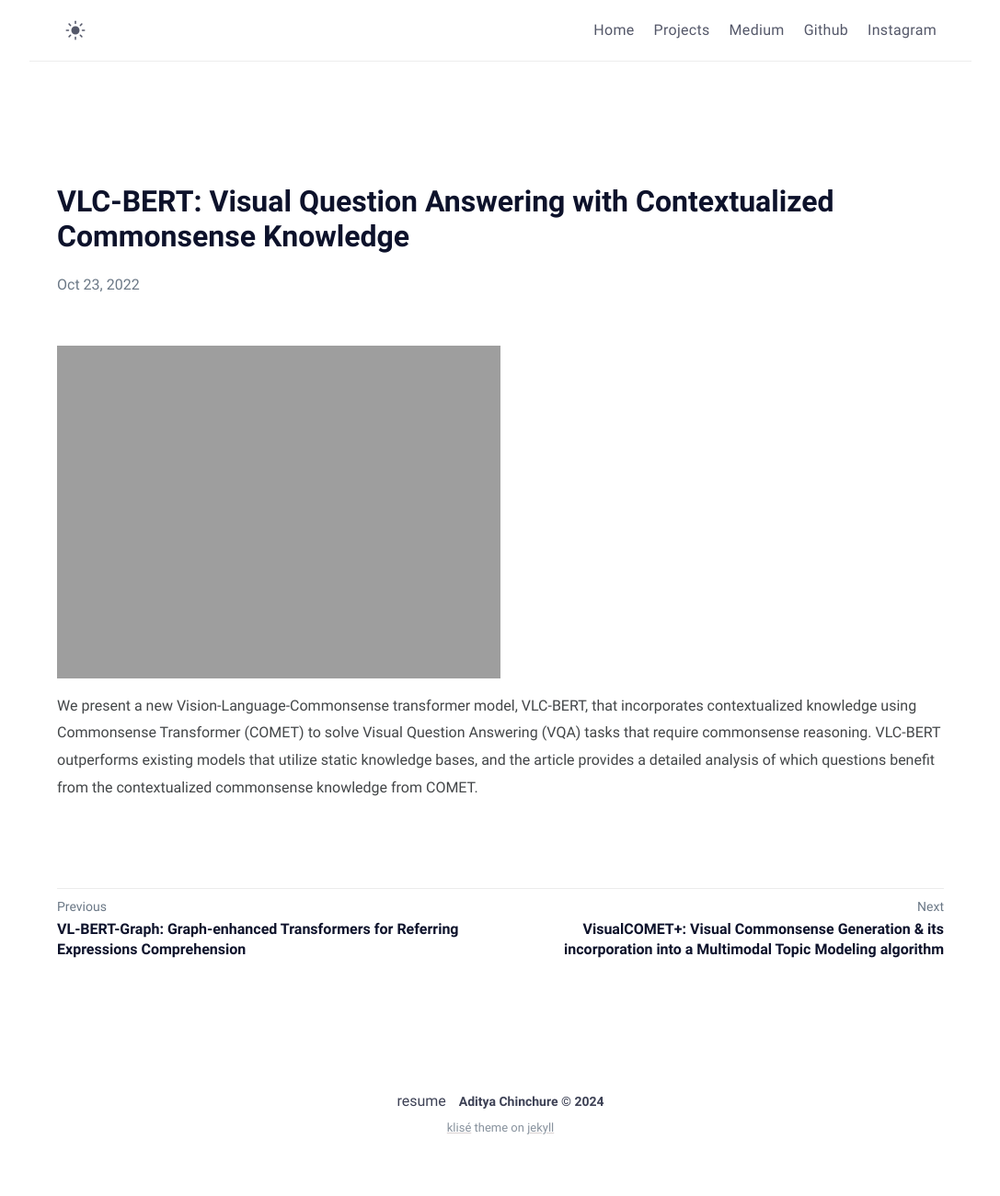
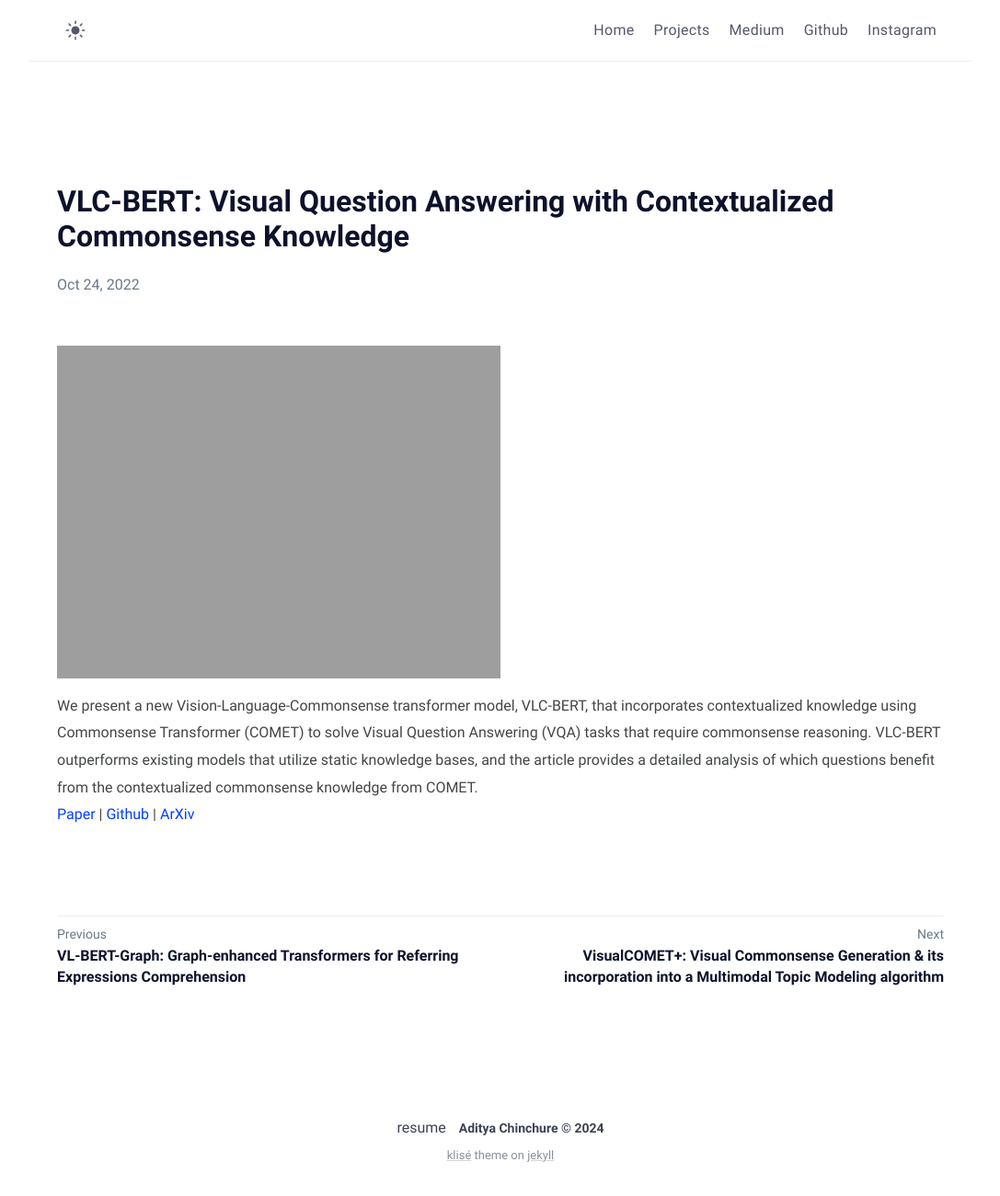
Before and after one commit to aditya10/aditya10.github.io, a Jekyll site: the page built from _posts/vlc-bert/2022-10-11-vlc-bert.md, in a window 1280 px wide. Shown: the whole page at 92% size, without its empty margins (96-1183 px from the left). Built offline with Jekyll 4.4.1, drawn with Linux system fonts in a browser that asks for light colours; before the commit the page ends 1271 px from its top, so only the background shows below that.

Commit message:
Old updates

```diff
--- a/_posts/vlc-bert/2022-10-11-vlc-bert.md
+++ b/_posts/vlc-bert/2022-10-11-vlc-bert.md
@@ -9,4 +9,5 @@
 image: assets/posts/vlc-bert/vlc-bert.png
 description: We present a new Vision-Language-Commonsense transformer model, VLC-BERT, that incorporates contextualized knowledge using Commonsense Transformer (COMET) to solve Visual Question Answering (VQA) tasks that require commonsense reasoning.
 ---
-We present a new Vision-Language-Commonsense transformer model, VLC-BERT, that incorporates contextualized knowledge using Commonsense Transformer (COMET) to solve Visual Question Answering (VQA) tasks that require commonsense reasoning. VLC-BERT outperforms existing models that utilize static knowledge bases, and the article provides a detailed analysis of which questions benefit from the contextualized commonsense knowledge from COMET.
+We present a new Vision-Language-Commonsense transformer model, VLC-BERT, that incorporates contextualized knowledge using Commonsense Transformer (COMET) to solve Visual Question Answering (VQA) tasks that require commonsense reasoning. VLC-BERT outperforms existing models that utilize static knowledge bases, and the article provides a detailed analysis of which questions benefit from the contextualized commonsense knowledge from COMET.\
+[Paper](https://openaccess.thecvf.com/content/WACV2023/papers/Ravi_VLC-BERT_Visual_Question_Answering_With_Contextualized_Commonsense_Knowledge_WACV_2023_paper.pdf) | [Github](https://github.com/aditya10/VLC-BERT) | [ArXiv](https://arxiv.org/abs/2210.13626)
```
Also changed, not shown: other parts of _posts/vlc-bert/2022-10-11-vlc-bert.md (+1 -1 lines).
